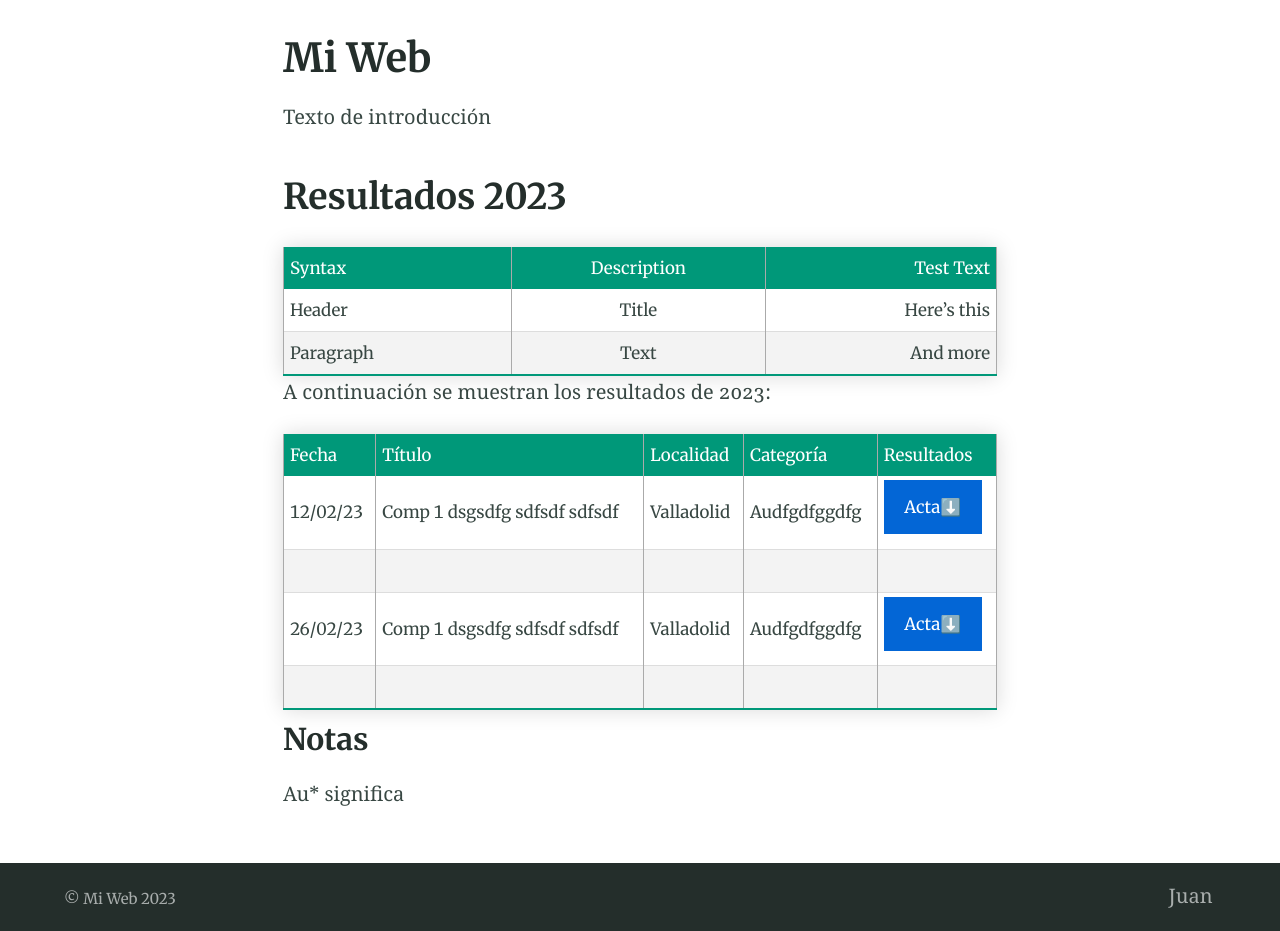
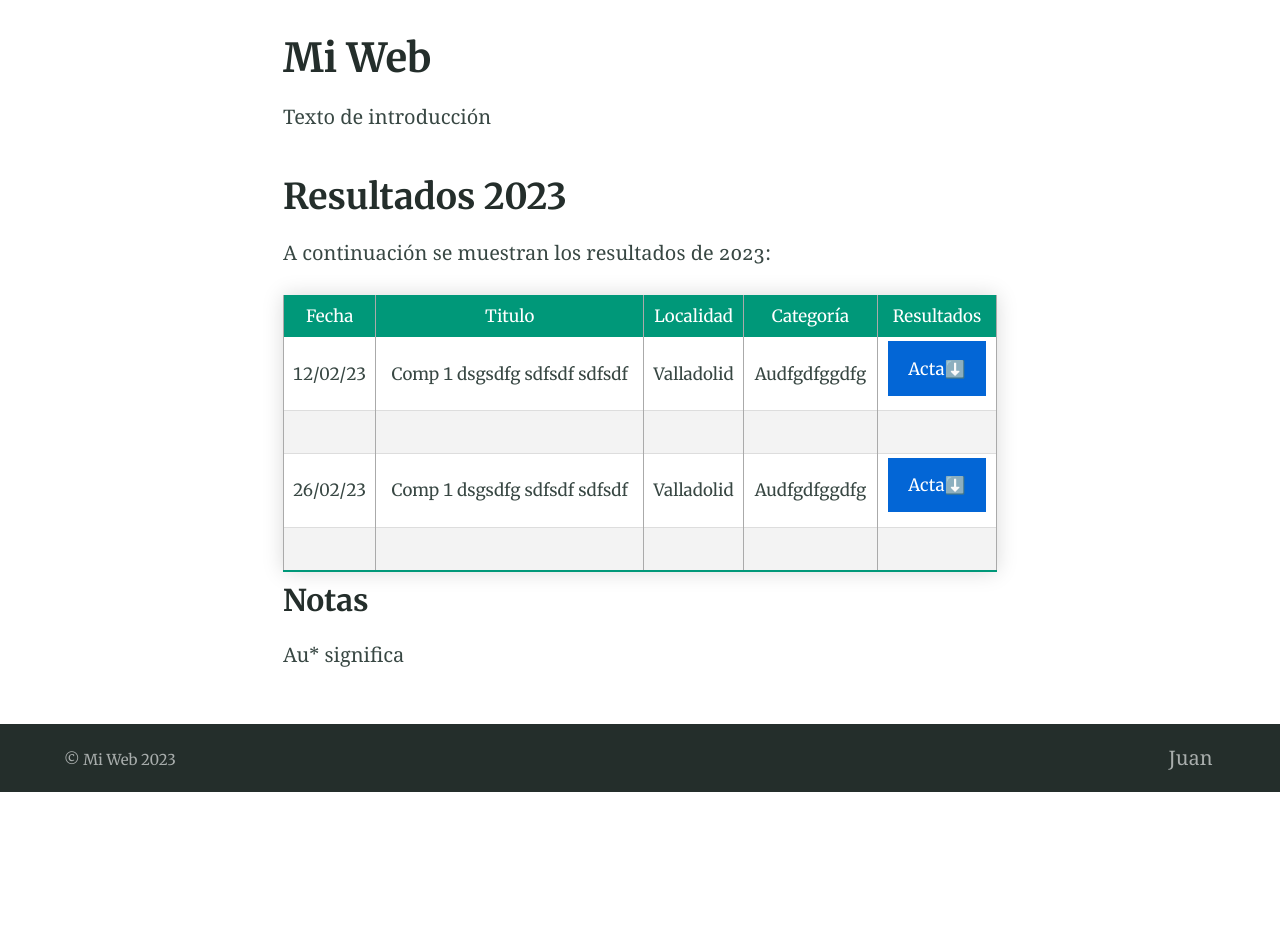
Before and after one commit to labajo/website-test, a Jekyll site: the page built from index.md, in a window 1280 px wide, cut to the strip 326-1257 px from the top of the page. Built offline with Jekyll 4.4.1, drawn with Linux system fonts in a browser that asks for light colours; after the commit the page ends 1118 px from its top, so only the background shows below that.

Commit message:
fix table

```diff
--- a/index.md
+++ b/index.md
@@ -8,15 +8,10 @@ Texto de introducción
 
 ## Resultados 2023
 
-| Syntax      | Description | Test Text     |
-| :---        |    :----:   |          ---: |
-| Header      | Title       | Here's this   |
-| Paragraph   | Text        | And more      |
-
 A continuación se muestran los resultados de 2023:
 
-| Fecha    | Título  |  Localidad   |  Categoría  | Resultados |
-|----------|---------|--------------|-------------|------------|
+| Fecha      | Titulo | Localidad     | Categoría    | Resultados |
+|    :----:   |    :----:   |    :----:   |     :----:   |     :----:   |
 | 12/02/23 | Comp 1  dsgsdfg sdfsdf sdfsdf  |  Valladolid  |  Audfgdfggdfg |  {% include button.html text="Acta⬇️"  link="./resultados/2023/sample.pdf" color="#0366d6" %} |
 | 26/02/23 | Comp 1  dsgsdfg sdfsdf sdfsdf  |  Valladolid  |  Audfgdfggdfg |  {% include button.html text="Acta⬇️"  link="./resultados/2023/sample.pdf" color="#0366d6" %} |
 
```
